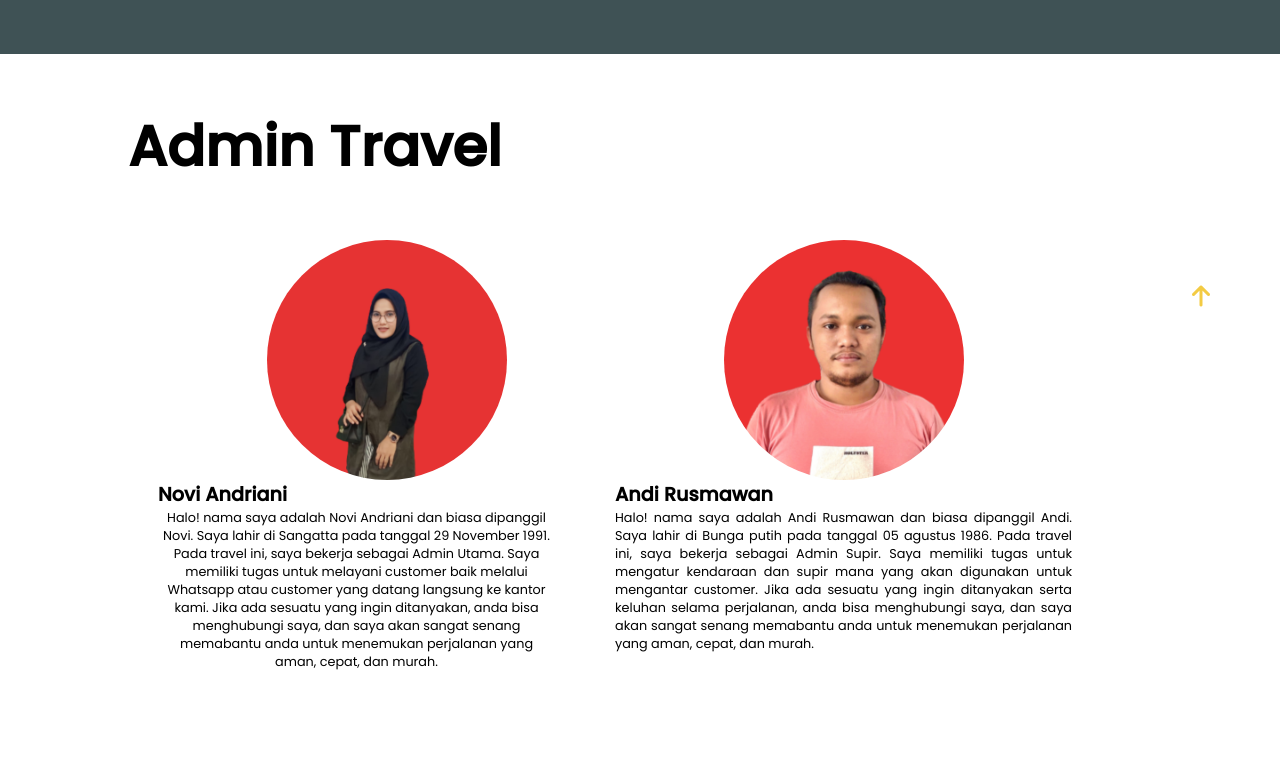
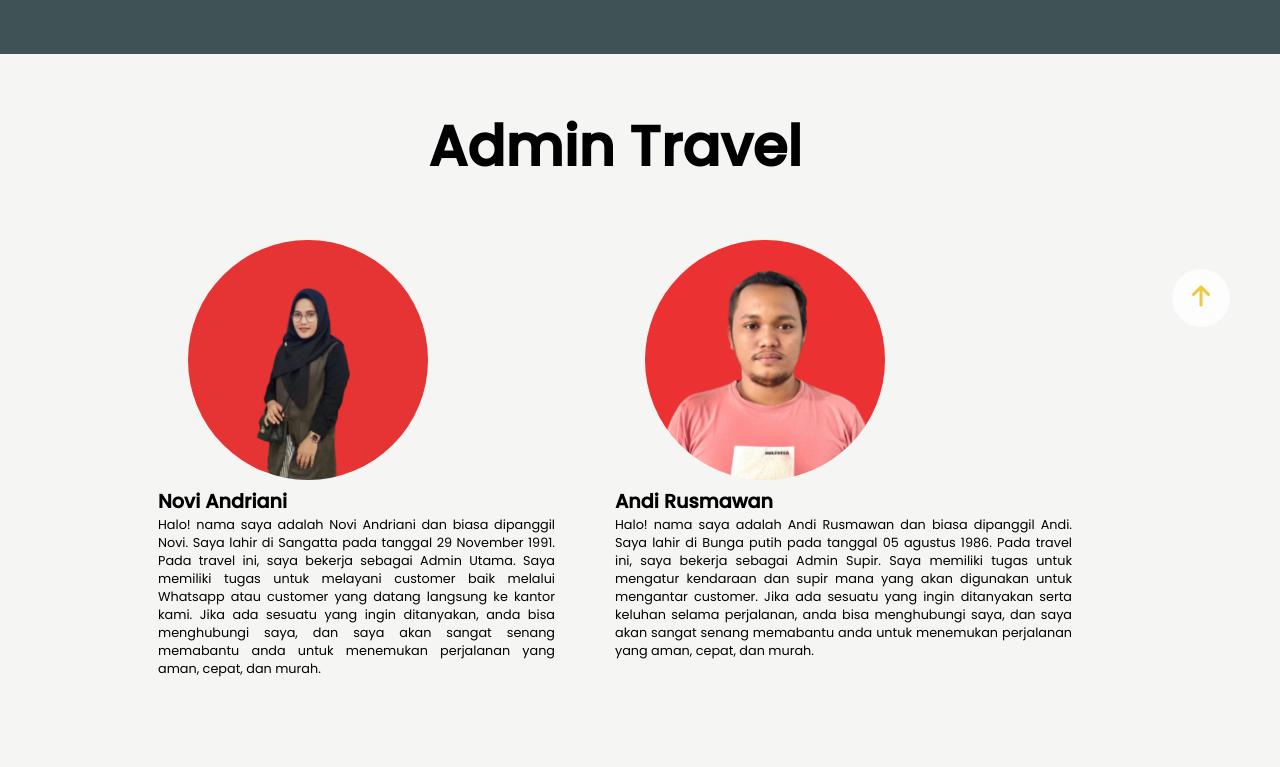
Before and after one commit to Julbraner/Tubes-Pemstruk, a plain HTML site: page index.html in a window 1280 px wide. Shown: the part 633-1400 px from the top of the page. Drawn offline with nearby package versions, Linux system fonts and the light colour scheme.

Commit message:
Update style.css

```diff
--- a/style.css
+++ b/style.css
@@ -148,52 +148,48 @@ span {
 /* HOME END */
 
 /* ABOUT START */
-.aboutpic {
+.about {
+  display: flex;
+  flex-direction: row;
+  background: rgb(245, 245, 244);
+}
+
+.aboutpic{
   display: grid;
   padding: 0px 80px;
   grid-template-columns: repeat(auto-fit, minmax(250px, 1fr));
-  justify-content: justify;
   padding-left: 30px;
-  align-items: justify;
 }
-
 .about .content-about h1 {
   font-size: 350%;
   padding-bottom: 5%;
   padding-right: 50px;
-  color: #000000;
-  text-align: justify;
+  color:#000000;
+  text-align: center;
 }
 
 .about .content-about h2 {
   font-size: 120%;
   padding-right: 10%;
-  text-align: justify;
 }
 
-.aboutvero img,
-.aboutsyfa img {
+.aboutvero img, .aboutsyfa img{
   width: 300px;
   border-radius: 50%;
   padding-right: 30px;
   padding-left: 30px;
-  display: block;
-  margin-left: auto;
-  margin-right: auto;
 }
 
-.aboutvero p {
+.aboutvero p{
   text-align: justify;
   padding-right: 60px;
   font-size: 0.8rem;
   padding-bottom: 20%;
-  text-align: center;
 }
 
-.aboutsyfa p {
+.aboutsyfa p{
   text-align: justify;
   font-size: 0.8rem;
-  text-align: justify;
 }
 /* ABOUT END */
 
```
